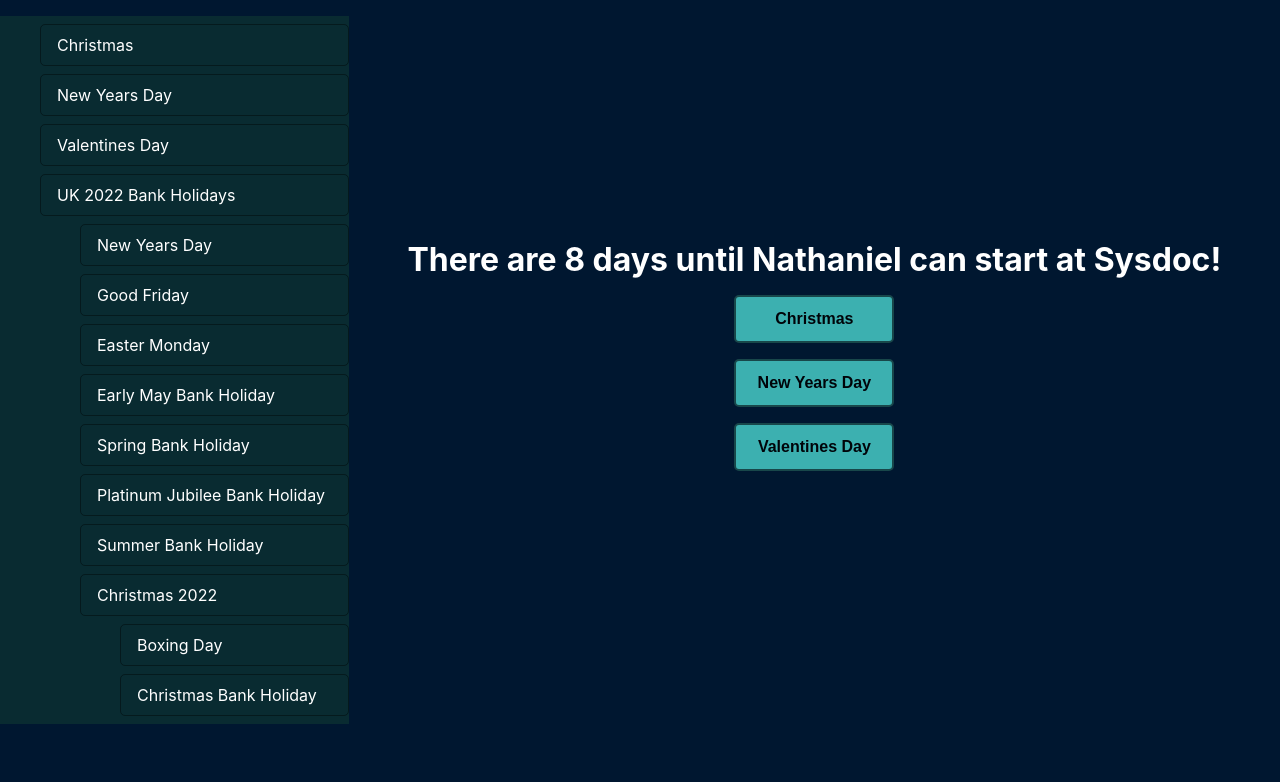
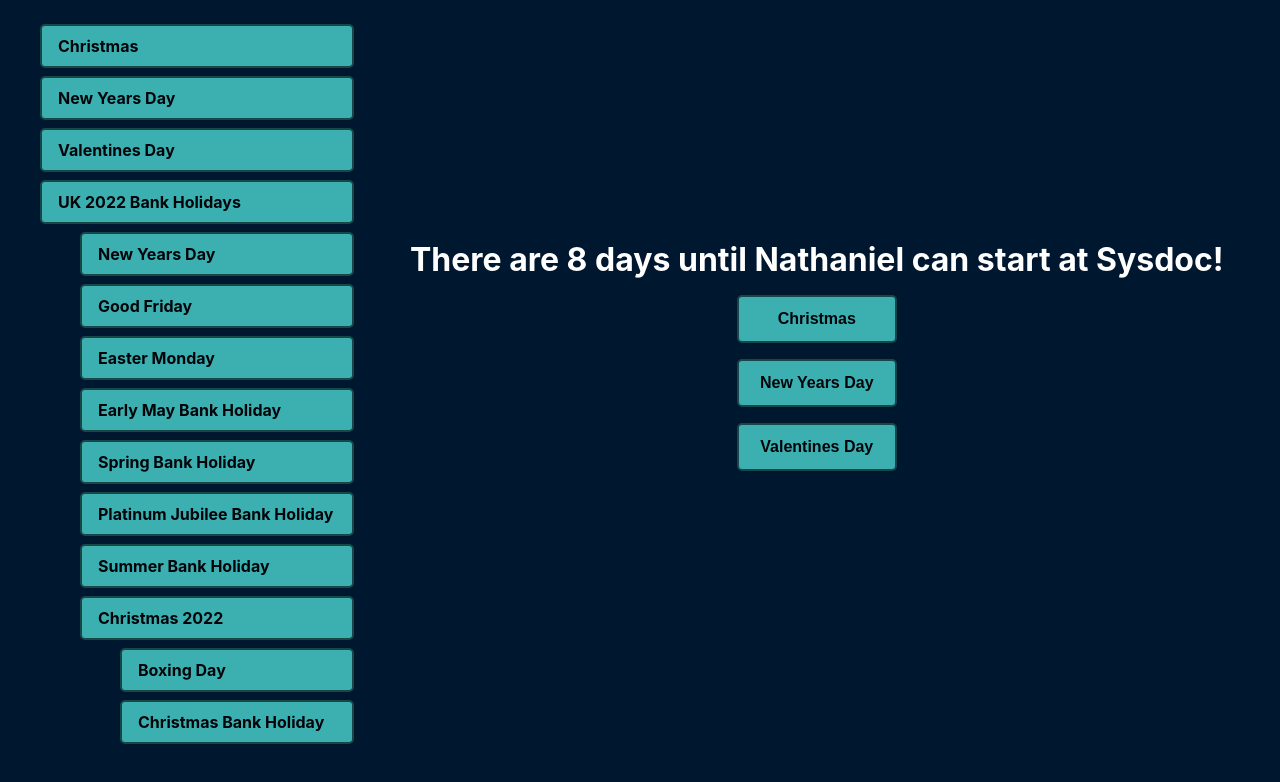
Before and after one commit to dotNATE/react-days-until, a React (Create React App) app: page / in a window 1280 px wide. Shown: the top 782 px of the page. Built offline with nearby package versions, Linux system fonts and the light colour scheme.

Commit message:
Copied button styling onto ListItem - possible refactor later

```diff
--- a/src/Components/Atoms/List/List.css
+++ b/src/Components/Atoms/List/List.css
@@ -1,4 +1,3 @@
 .list {
     grid-area: sidebar;
-    background-color: rgb(9, 43, 49);
 }
--- a/src/Components/Atoms/ListItem/ListItem.css
+++ b/src/Components/Atoms/ListItem/ListItem.css
@@ -1,10 +1,27 @@
 .listItem {
     padding-left: 1rem;
-    border: 1px solid rgba(0, 0, 0, 0.4);
+    border: 2px solid rgb(31, 83, 81);
     border-radius: 5px;
     margin: .5rem 0;
     height: 2.5rem;
     display: flex;
     justify-content: left;
     align-items: center;
+    background-color: rgb(75, 215, 209);
+    cursor: pointer;
+    font-weight: bold;
+    font-size: 1rem;
+    opacity: .8;
+    transition-property: opacity, background-color;
+    transition-timing-function: ease-in-out;
+    transition-duration: 150ms;
 }
+
+.listItem:hover {
+    outline:none;
+    opacity: 1;
+}
+
+.listItem:active {
+    background-color: rgb(157, 252, 247);
+}
--- a/src/Components/Atoms/ListItemText/ListItemText.css
+++ b/src/Components/Atoms/ListItemText/ListItemText.css
@@ -1,4 +1,4 @@
 .listItemText {
-    color: white;
+    color: black;
     width: fit-content;
 }
--- a/src/Components/Organisms/DaysUntilApp/index.tsx
+++ b/src/Components/Organisms/DaysUntilApp/index.tsx
@@ -2,7 +2,7 @@
 
 import Header1 from "../../Atoms/Header1"
 import DateButtonsBox from "../../Molecules/DateButtonsBox"
-import Button from "../../Atoms/Button/Button"
+import Button from "../../Atoms/Button"
 
 import getDaysUntil from "../../../Functions/getDaysUntil";
 import Sidebar from "../../Molecules/Sidebar";
```
Also changed, not shown: src/Components/Atoms/Button/index.tsx (renamed from src/Components/Atoms/Button/Button.tsx), 2 other files (tests, documents, lock files or other folders).
